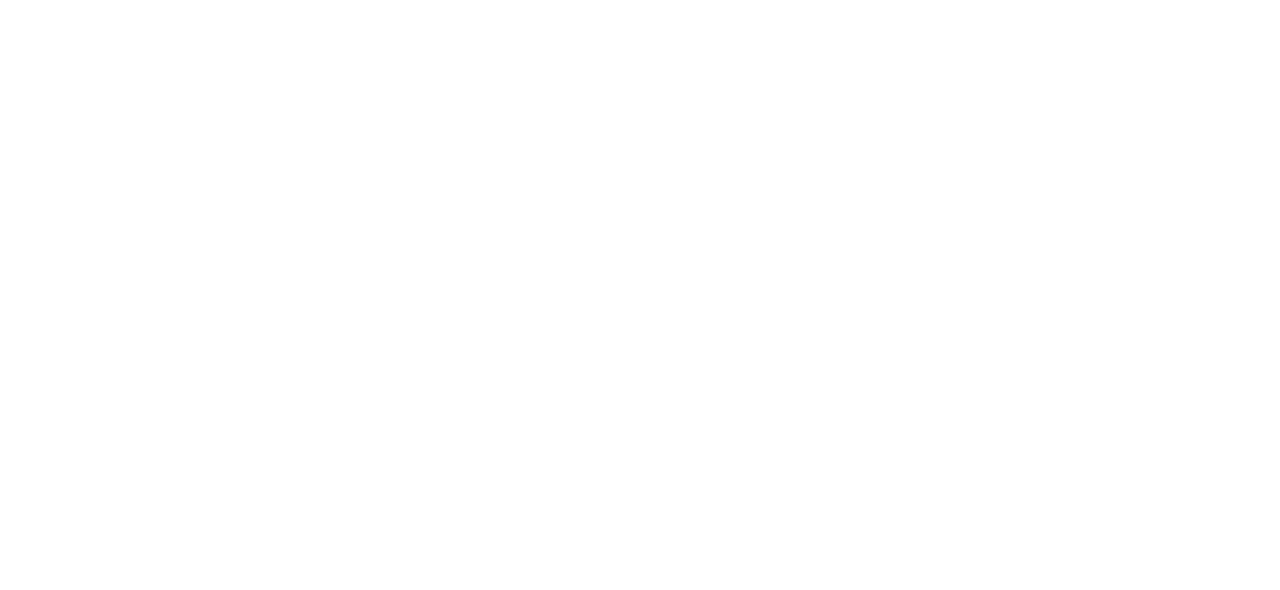
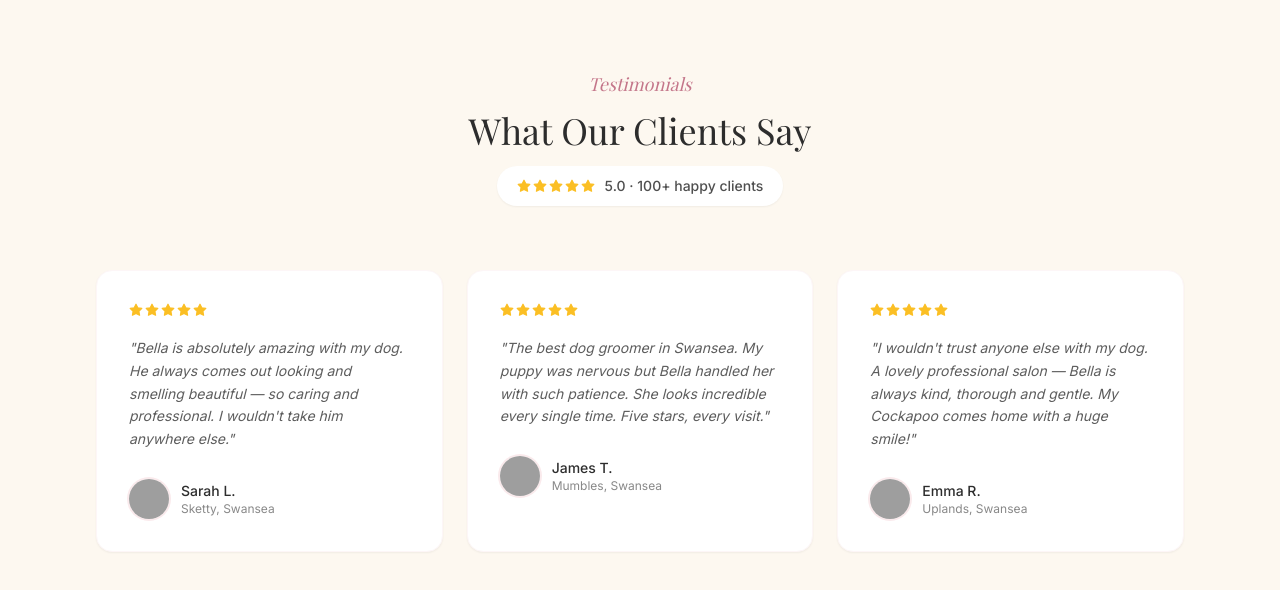
Before and after one commit to bsa1987/la-bella-dog-grooming, a React (Vite) app: page / in a window 1280 px wide. Shown: the part 3238-3828 px from the top of the page. Before the commit the page ends 3212 px from the top, so only its background shows below. Built offline with nearby package versions, Linux system fonts and the light colour scheme; grey boxes are pictures that could not be loaded; a web font is replaced by a local one.

Commit message:
Update App.tsx

```diff
--- a/src/App.tsx
+++ b/src/App.tsx
@@ -2,6 +2,7 @@ import Hero from './components/Hero';
 import Services from './components/Services';
 import Gallery from './components/Gallery';
 import About from './components/About';
+import Reviews from './components/Reviews';
 
 export default function App() {
   return (
@@ -10,6 +11,7 @@ export default function App() {
       <Services />
       <Gallery />
       <About />
+      <Reviews />
     </>
   );
 }
```
